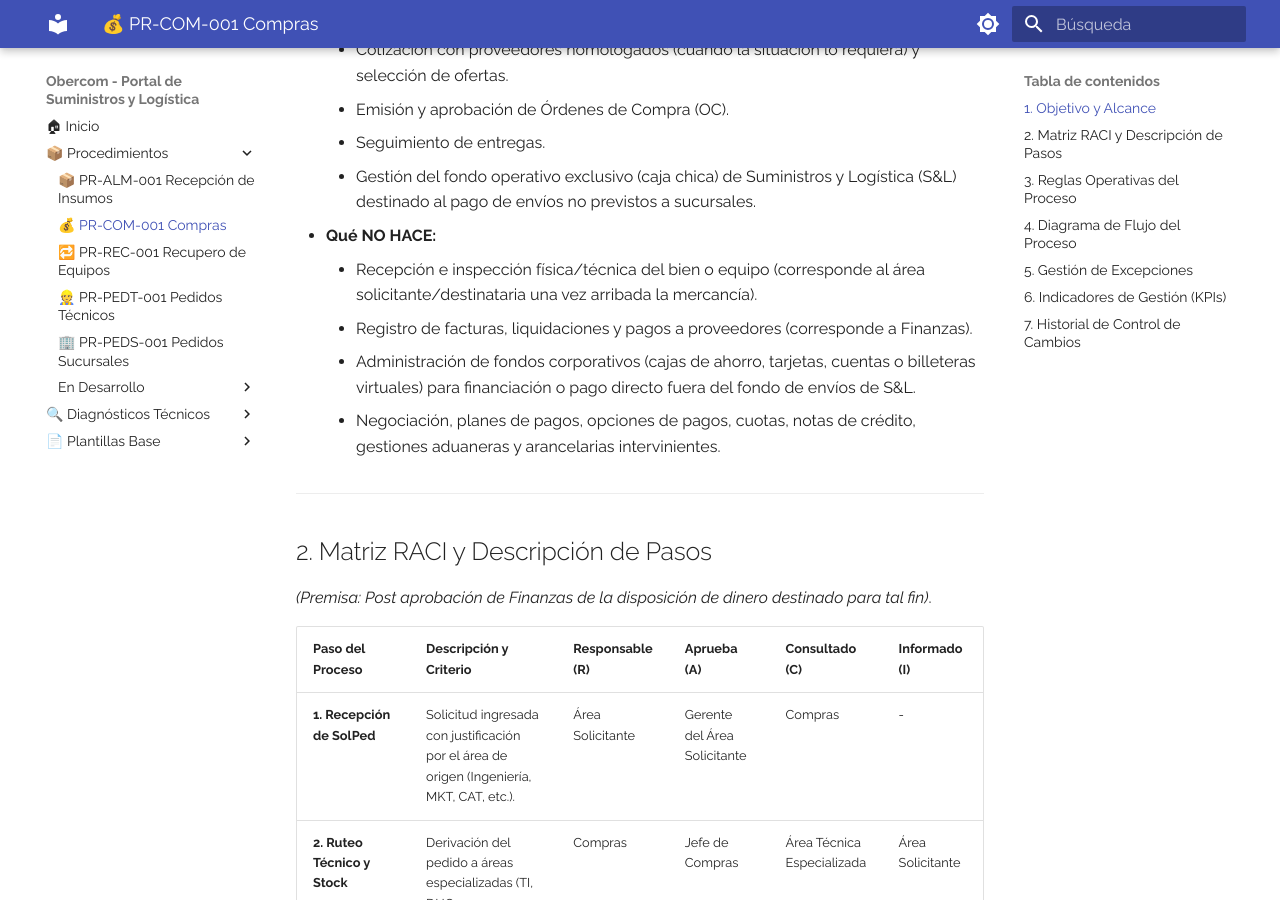
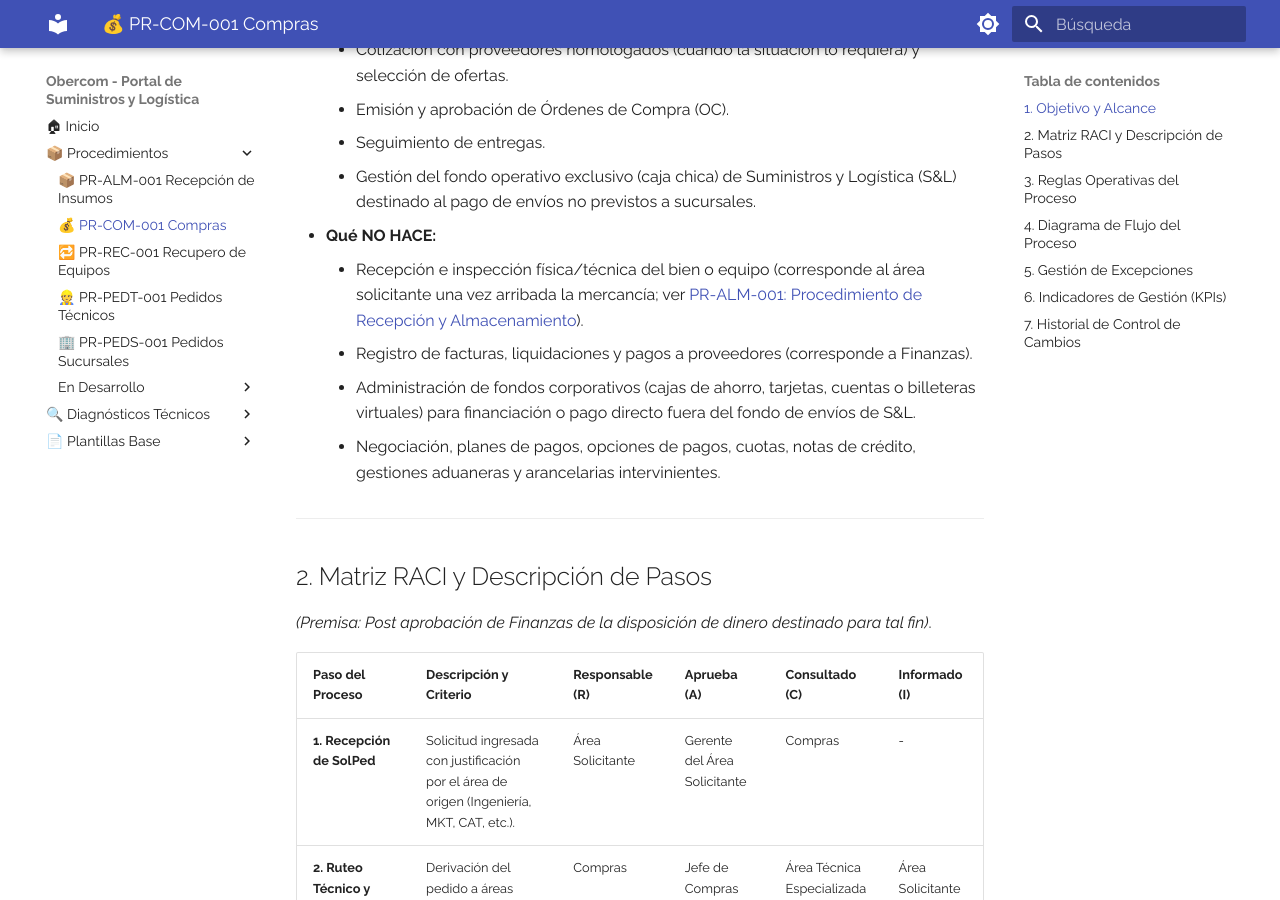
Before and after one commit to elingenierok/procedimientos-isp, an MkDocs documentation site: the page built from docs/suministros-logistica/PR-COM-001.md, in a window 1280 px wide and 900 px high, scrolled down 520 px. Built offline with MkDocs 1.6.1 and Material for MkDocs 9.7.7, drawn with Linux system fonts in a browser that asks for light colours.

Commit message:
Update responsibilities in PR-COM-001.md
Clarified the responsibilities regarding the reception and inspection of goods.

```diff
--- a/docs/suministros-logistica/PR-COM-001.md
+++ b/docs/suministros-logistica/PR-COM-001.md
@@ -16,7 +16,7 @@
     * Seguimiento de entregas.
     * Gestión del fondo operativo exclusivo (caja chica) de Suministros y Logística (S&L) destinado al pago de envíos no previstos a sucursales.
 * **Qué NO HACE:**
-    * Recepción e inspección física/técnica del bien o equipo (corresponde al área solicitante/destinataria una vez arribada la mercancía).
+    * Recepción e inspección física/técnica del bien o equipo (corresponde al área solicitante una vez arribada la mercancía; ver [PR-ALM-001: Procedimiento de Recepción y Almacenamiento](PR-ALM-001.md)).
     * Registro de facturas, liquidaciones y pagos a proveedores (corresponde a Finanzas).
     * Administración de fondos corporativos (cajas de ahorro, tarjetas, cuentas o billeteras virtuales) para financiación o pago directo fuera del fondo de envíos de S&L.
     * Negociación, planes de pagos, opciones de pagos, cuotas, notas de crédito, gestiones aduaneras y arancelarias intervinientes.
```
